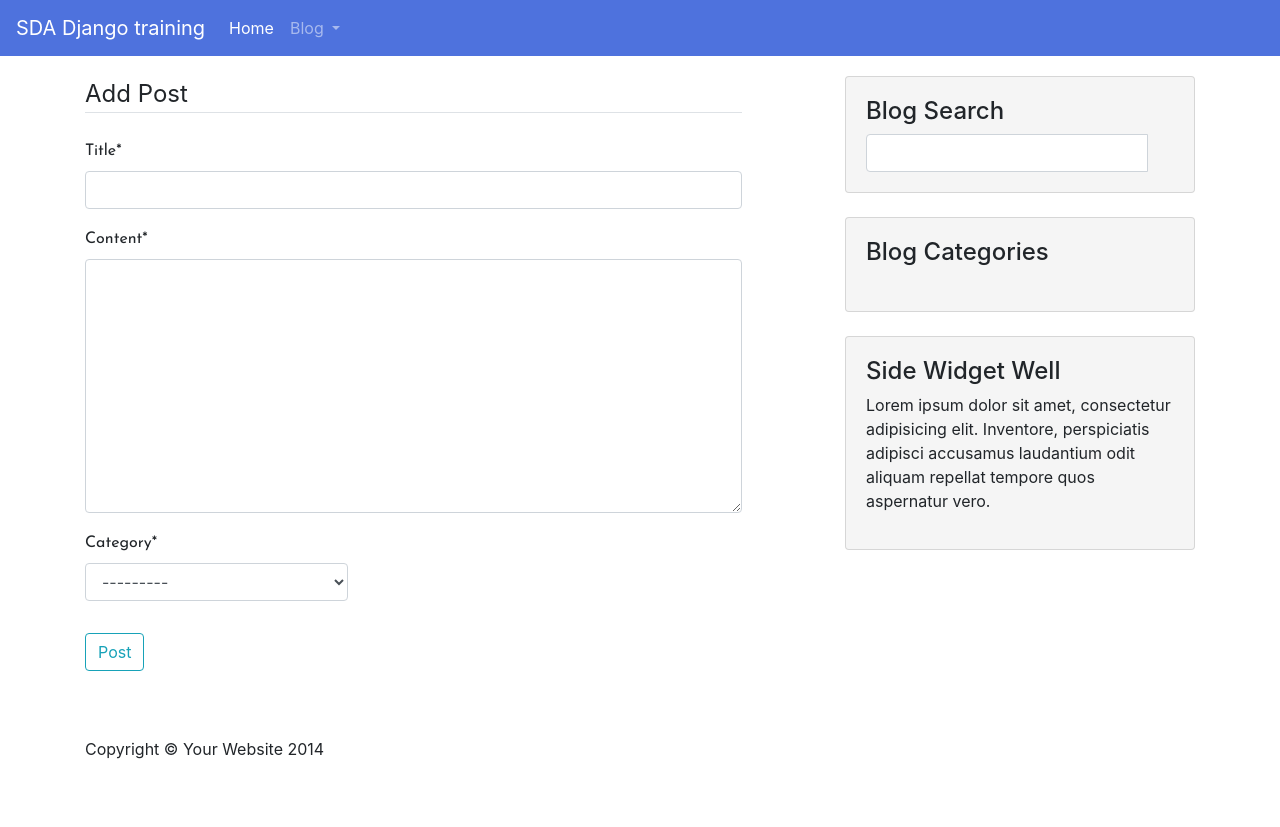
After one commit to tomekmatuszewski/SDA_Django_training, a Django app: page /blog/post/new in a window 1280 px wide. The commit adds this page. Run offline with Django 3.2, Linux system fonts and the light colour scheme; data that the repository does not hold is empty; some libraries are stand-ins or nearby versions.

Commit message:
form added

```diff
--- a/SDA_Django/settings.py
+++ b/SDA_Django/settings.py
@@ -35,6 +35,7 @@ INSTALLED_APPS = [
     'django.contrib.sessions',
     'django.contrib.messages',
     'django.contrib.staticfiles',
+    'crispy_forms',
     'blog.apps.BlogConfig'
 ]
 
@@ -114,6 +115,8 @@ USE_TZ = True
 # Static files (CSS, JavaScript, Images)
 # https://docs.djangoproject.com/en/3.1/howto/static-files/
 
+
+CRISPY_TEMPLATE_PACK = "bootstrap4"
 STATIC_URL = '/static/'
 MEDIA_URL = "/media/"
 MEDIA_ROOT = os.path.join(BASE_DIR, "media")
--- a/SDA_Django/urls.py
+++ b/SDA_Django/urls.py
@@ -19,6 +19,6 @@ from SDA_Django.views import HomeView
 
 urlpatterns = [
     path('admin/', admin.site.urls),
-    path('', HomeView.as_view()),
-    path("", include("blog.urls")),
+    path('', HomeView.as_view(), name="home"),
+    path('', include("blog.urls")),
 ]
--- /dev/null
+++ b/blog/forms/__init__.py
@@ -0,0 +1 @@
+from .post import PostForm
--- /dev/null
+++ b/blog/forms/post.py
@@ -0,0 +1,9 @@
+from django.forms import ModelForm
+from blog.models import Post
+
+
+class PostForm(ModelForm):
+
+    class Meta:
+        model = Post
+        fields = ['title', 'content', 'category']
--- /dev/null
+++ b/blog/templates/blog/post_form.html
@@ -0,0 +1,18 @@
+{% extends "base.html" %}
+{% load crispy_forms_tags %}
+{% block content %}
+
+     <div class="content-section">
+        <form method="post">
+            {% csrf_token %}
+            <fieldset class="form-group">
+                <legend class="border-bottom mb-4">Add Post</legend>
+                {{ form|crispy }}
+            </fieldset>
+            <div class="form-group">
+                <button class="btn btn-outline-info" type="submit">Post</button>
+            </div>
+        </form>
+    </div>
+
+{% endblock %}
--- a/blog/urls.py
+++ b/blog/urls.py
@@ -1,7 +1,8 @@
 from django.urls import path
-from blog.views import PostListView, PostDetailView
+from blog.views import PostListView, PostDetailView, PostCreateView
 
 urlpatterns = [
     path('blog/<str:category>', PostListView.as_view(), name='post-list'),
-    path('blog/post/<slug:slug>', PostDetailView.as_view(), name='post-detail'),
+    path('post/<slug:slug>', PostDetailView.as_view(), name='post-detail'),
+    path('blog/post/new', PostCreateView.as_view(), name='post-create'),
 ]
--- a/blog/views.py
+++ b/blog/views.py
@@ -1,6 +1,7 @@
-from django.shortcuts import render, get_object_or_404
-from django.views.generic import ListView, DetailView
+from django.urls import reverse_lazy
+from django.views.generic import ListView, DetailView, CreateView
 from blog.models import Post
+from blog.forms import PostForm
 
 
 class PostListView(ListView):
@@ -21,3 +22,16 @@ class PostDetailView(DetailView):
     template_name = "blog/post.html"
     model = Post
     slug_url_kwarg = 'slug'
+
+
+class PostCreateView(CreateView):
+
+    model = Post
+    form_class = PostForm
+
+    def form_valid(self, form):
+        form.instance.author = self.request.user
+        return super().form_valid(form)
+
+    def get_success_url(self):
+        return reverse_lazy("home")
--- a/static/blog.css
+++ b/static/blog.css
@@ -9,3 +9,19 @@
 footer {
     margin: 50px 0;
 }
+
+.navbar{
+    background-color: #4e72dd;
+}
+
+.content-section form{
+    width: 90%;
+}
+
+.content-section label{
+    font-family: 'Josefin Sans', sans-serif;
+}
+
+.content-section select{
+    width: 40%;
+}
--- a/templates/base.html
+++ b/templates/base.html
@@ -15,10 +15,12 @@
     <script src="https://stackpath.bootstrapcdn.com/bootstrap/4.3.1/js/bootstrap.min.js" integrity="sha384-JjSmVgyd0p3pXB1rRibZUAYoIIy6OrQ6VrjIEaFf/nJGzIxFDsf4x0xIM+B07jRM" crossorigin="anonymous"></script>
     <link rel="stylesheet" type="text/css" href="{% static 'blog.css' %}">
 
+    <link href="https://fonts.googleapis.com/css2?family=Josefin+Sans&display=swap" rel="stylesheet">
+
 </head>
 <body>
      <!-- Navigation -->
-     <nav class="navbar navbar-expand-lg navbar-dark bg-dark">
+     <nav class="navbar navbar-expand-lg navbar-dark">
       <a class="navbar-brand" href="#">SDA Django training</a>
       <button class="navbar-toggler" type="button" data-toggle="collapse" data-target="#navbarSupportedContent" aria-controls="navbarSupportedContent" aria-expanded="false" aria-label="Toggle navigation">
         <span class="navbar-toggler-icon"></span>
@@ -34,7 +36,7 @@
               Blog
             </a>
             <div class="dropdown-menu" aria-labelledby="navbarDropdown">
-              <a class="dropdown-item" href="#">Add Post</a>
+              <a class="dropdown-item" href="{% url 'post-create' %}">Add Post</a>
               <div class="dropdown-divider"></div>
                 {% for category in all_categories %}
                     <a class="dropdown-item" href="{% url 'post-list' category %}">{{ category }}</a>
@@ -42,10 +44,10 @@
             </div>
           </li>
         </ul>
-        <form class="form-inline my-2 my-lg-0">
-          <input class="form-control mr-sm-2" type="search" placeholder="Search" aria-label="Search">
-          <button class="btn btn-outline-success my-2 my-sm-0" type="submit">Search</button>
-        </form>
+{#        <form class="form-inline my-2 my-lg-0">#}
+{#          <input class="form-control mr-sm-2" type="search" placeholder="Search" aria-label="Search">#}
+{#          <button class="btn btn-outline-success my-2 my-sm-0" type="submit">Search</button>#}
+{#        </form>#}
       </div>
     </nav>
 
```
